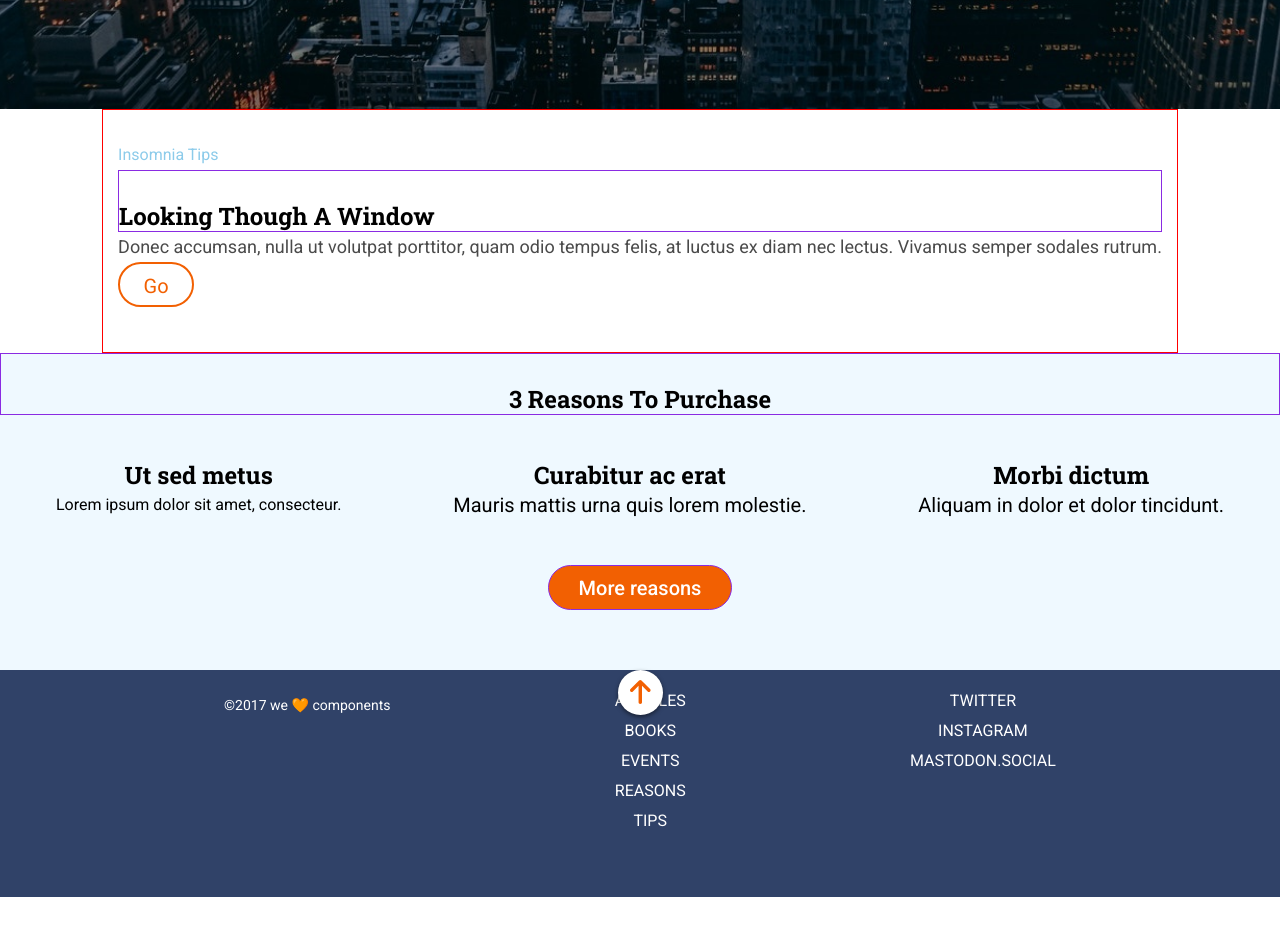
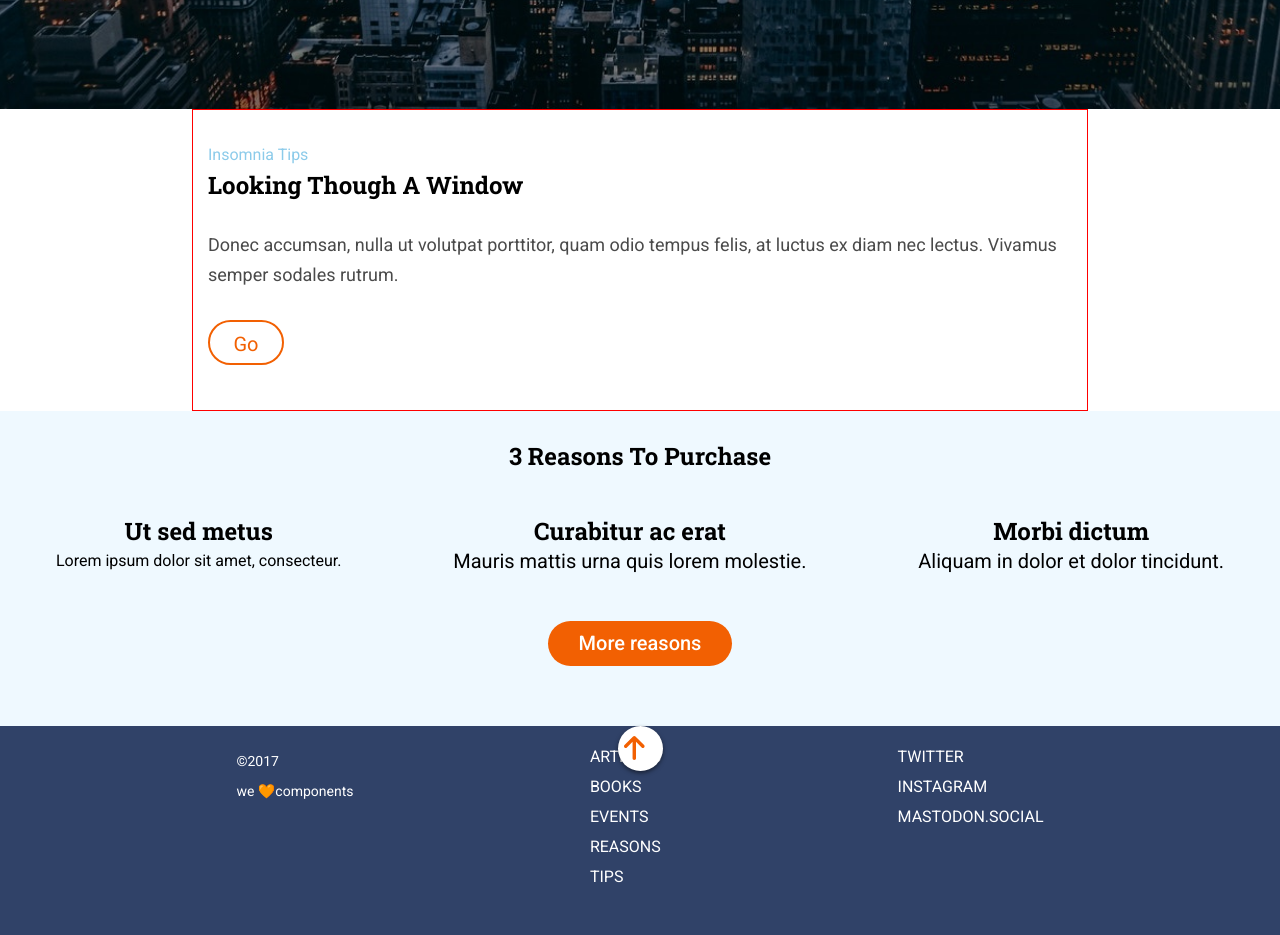
Before and after one commit to mariaozamiz/anonymous-proxy, a website: page src/html/index.html in a window 1280 px wide. Shown: the part 691-1626 px from the top of the page. Before the commit the page ends 1588 px from the top, so only its background shows below. Drawn offline with nearby package versions, Linux system fonts and the light colour scheme; files that its build step writes are made by us from their sources; files whose address does not match are found by name.

Commit message:
align texts

```diff
--- a/src/html/partials/reasons.html
+++ b/src/html/partials/reasons.html
@@ -1,5 +1,6 @@
 <section class="section__reasons">
     <h2 class="section__title">3 reasons to purchase</h2>
+    <div class="articles__grid">
     <article class="article article--1">
         <h3 class="article__title">Ut sed metus</h3>
         <p class="article__paragraph"></p>
@@ -16,5 +17,6 @@
         <h3 class="article__title">Morbi dictum</h3>
         <p class="article__paragraph">Aliquam in dolor et dolor tincidunt.</p>
     </article>
-    <div class="section__button-filled">More reasons</div>
+</div>
+    <div class="section__button--filled">More reasons</div>
 </section>
--- a/src/html/partials/tips.html
+++ b/src/html/partials/tips.html
@@ -6,6 +6,6 @@
             Donec accumsan, nulla ut volutpat porttitor, quam odio tempus felis,
             at luctus ex diam nec lectus. Vivamus semper sodales rutrum.
         </p>
-        <div class="section__button--a">Go</div>
+        <div class="section__button--outlined">Go</div>
     </div>
 </section>
--- a/src/scss/core/_typography.scss
+++ b/src/scss/core/_typography.scss
@@ -1,3 +1,5 @@
+/* HEADER */
+
 .hero__title {
     font-family: $font-emphatic;
     font-weight: $bold;
@@ -6,6 +8,7 @@
     color: $color-light;
     text-shadow: $shadow-text;
     text-transform: uppercase;
+    text-align: center;
 
     @include tablet {
         font-size: 80px;
@@ -22,16 +25,22 @@
     font-weight: $regular;
     font-size: $s;
     color: $color-light;
+    text-align: center;
 
     @include tablet {
         font-size: $xl;
     }
 }
 
+/* MAIN */
+
+/* section tips */
 .section__category {
     font-size: $xs;
+    line-height: 1.88px;
     color: $color-auxiliary-text;
     text-transform: capitalize;
+    margin-bottom: 2px;
 
     @include desktop {
         font-size: $s;
@@ -49,8 +58,19 @@
     font-weight: $regular;
     font-size: $m;
     color: $color-medium;
+    margin-top: 30px;
+    margin-bottom: 30px;
 }
 
+.section__button--outlined {
+    font-size: $l;
+    line-height: 45px;
+    font-weight: $regular;
+    color: $color-primary;
+    text-align: center;
+}
+
+/* section reasons */
 .article__title {
     font-family: $font-emphatic;
     font-weight: $bold;
@@ -72,10 +92,24 @@
     }
 }
 
+.section__button--filled {
+    font-size: $l;
+    line-height: 45px;
+    font-weight: $medium;
+    color: $color-light;
+}
+
+/* FOOTER */
+
 .list__item {
     font-size: $s;
     color: $color-light;
     text-transform: uppercase;
+    text-align: center;
+
+    @include tablet {
+        text-align: left;
+    }
 }
 
 .footer__copy {
--- a/src/scss/layout/_footer.scss
+++ b/src/scss/layout/_footer.scss
@@ -3,8 +3,6 @@
     display: flex;
     flex-direction: column;
     align-items: center;
-    text-align: center;
-
     padding-bottom: 45px;
 
     @include tablet {
@@ -14,11 +12,13 @@
     }
 
     &__copy {
-        display: inline-block;
-
         @include tablet {
             order: -1;
-            padding-top: 20px;
+            margin-top: 20px;
+        }
+
+        & span {
+            display: block;
         }
     }
 
--- a/src/scss/layout/_reasons.scss
+++ b/src/scss/layout/_reasons.scss
@@ -1,15 +1,15 @@
 .section__reasons {
     background-color: $color-secondary;
+    text-align: center;
+    padding-top: 30px;
+    padding-bottom: 60px;
+}
+
+.articles__grid {
     display: grid;
     grid-template: repeat(6, 1fr);
-    grid-row: 125px, 373px, 125px;
-    text-align: center;
+    grid-row: 1fr, 1fr, 1fr;
     align-items: center;
-}
-
-.section__title {
-    grid-column: span 6;
-    padding-top: 30px;
 }
 
 .article {
@@ -39,24 +39,10 @@
     }
 }
 
-.section__button-filled {
-    grid-column: span 6;
-    color: $color-light;
-    font-weight: 500;
-    font-size: 20px;
-    line-height: 45px;
+.section__button--filled {
     background-color: $color-primary;
     width: 184px;
     height: 45px;
     border-radius: 22.5px;
     margin: auto;
-    margin-bottom: 60px;
 }
-
-.section__title,
-.article-1,
-.article-2,
-.article-3,
-.section__button-filled {
-    border: 1px solid blueviolet;
-}
--- a/src/scss/layout/_tips.scss
+++ b/src/scss/layout/_tips.scss
@@ -4,14 +4,9 @@
     justify-content: space-around;
 }
 
-.section__button--a {
+.section__button--outlined {
     width: 76px;
     height: 45px;
-    font-size: 20px;
-    line-height: 45px;
-    font-weight: 400;
-    color: $color-primary;
-    text-align: center;
     border-radius: 22.5px;
     border: 2px solid $color-primary;
 }
@@ -20,4 +15,11 @@
     border: 1px solid red;
     padding: 30px 15px 45px 15px;
     margin: auto;
+
+    @include tablet {
+        max-width: 95%;
+    }
+    @include desktop {
+        max-width: 70%;
+    }
 }
```
Also changed, not shown: src/html/partials/footer.html (+1 -1 lines).
